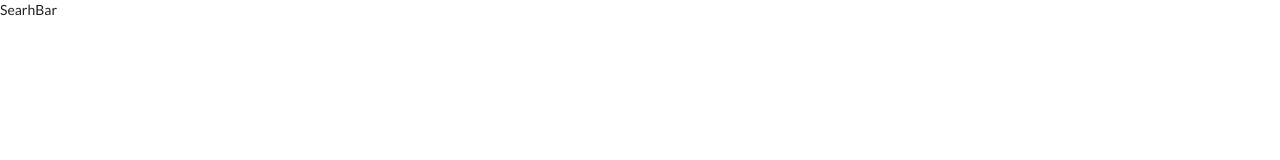
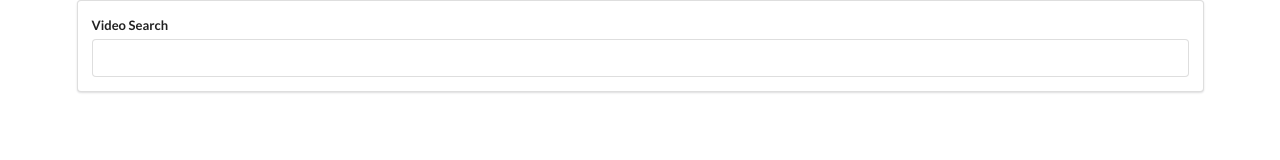
Before and after one commit to HarDhillon/react-videos-hooks, a React (Create React App) app: page / in a window 1280 px wide. Shown: the top 160 px of the page. Built offline with nearby package versions, Linux system fonts and the light colour scheme.

Commit message:
search bar is controlled and updates value as user types

```diff
--- a/src/components/App.js
+++ b/src/components/App.js
@@ -5,7 +5,7 @@
   render() {
 
     return (
-      <div>
+      <div className="ui container">
         <SearchBar />
       </div>
     );
--- a/src/components/SearchBar.js
+++ b/src/components/SearchBar.js
@@ -1,8 +1,25 @@
 import React from 'react'
 
 class SearchBar extends React.Component {
+  state = { term: "" };
+
+  onInputChange = (event) => {
+    this.setState({ term : event.target.value })
+  };
+
   render () {
-    return <div>SearhBar</div>
+    return (
+      <div className="search-bar ui segment">
+        <form className="ui form">
+          <div className="field">
+            <label>Video Search</label>
+            <input type="text"
+            value={this.state.term}
+            onChange={this.onInputChange}/>
+          </div>
+        </form>
+      </div>
+    )
   }
 }
 
```
